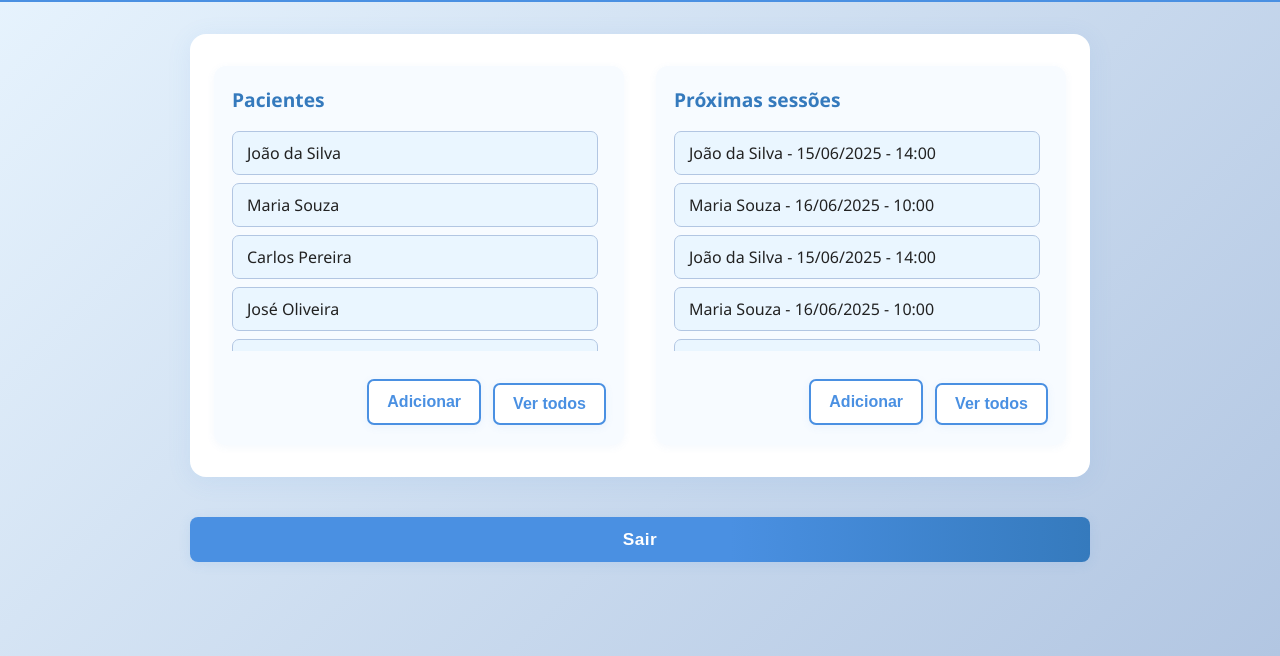
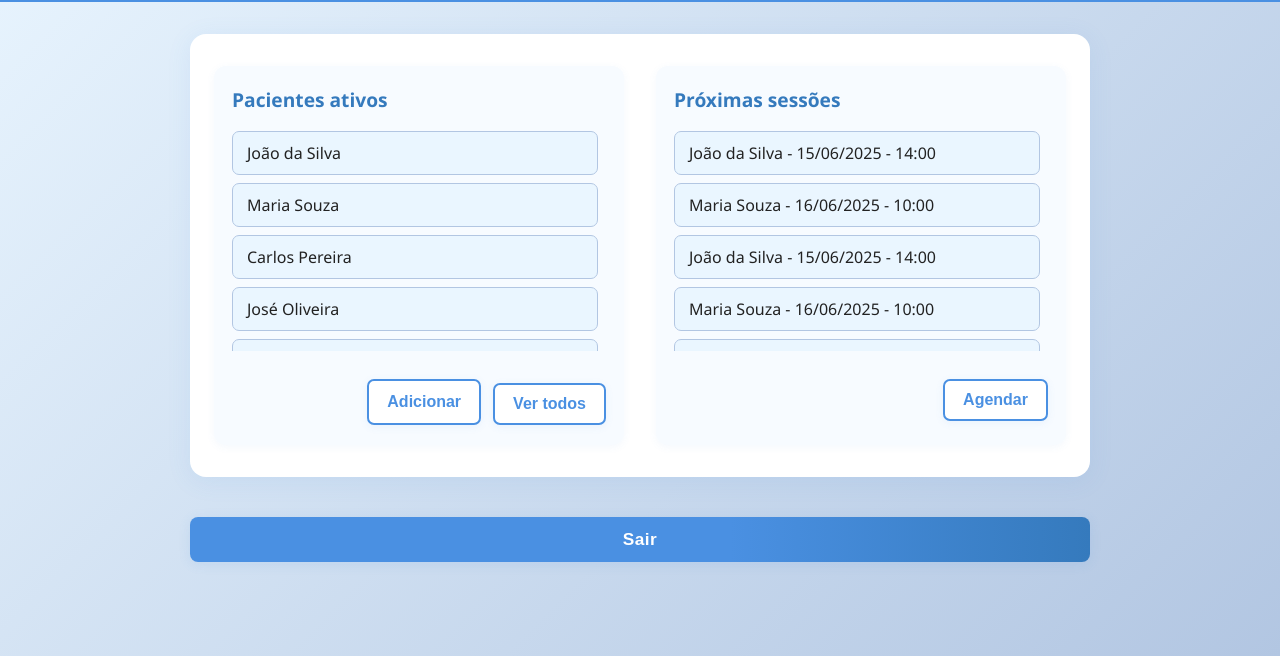
Before and after one commit to paulofreitasnt/psy-frontend, a plain HTML site: page pages/home.html in a window 1280 px wide. Shown: the part 144-800 px from the top of the page. Drawn offline with Linux system fonts and the light colour scheme; sample sign-in values are in the browser's storage.

Commit message:
Ajustando página home

```diff
--- a/pages/home.html
+++ b/pages/home.html
@@ -17,7 +17,7 @@
         </div>
         <div class="home-content">
             <div class="home-section">
-                <div class="home-section-title">Pacientes</div>
+                <div class="home-section-title">Pacientes ativos</div>
                 <ul class="home-list" id="patients-list">
                     <li>João da Silva</li>
                     <li>Maria Souza</li>
@@ -42,8 +42,7 @@
                     <li>Maria Souza - 16/06/2025 - 10:00</li>
                 </ul>
                 <div class="home-section-actions">
-                    <button class="btn secondary btn-add">Adicionar</button>
-                    <button class="btn secondary btn-view-all">Ver todos</button>
+                    <button class="btn secondary btn-add">Agendar</button>
                 </div>
             </div>
         </div>
```
